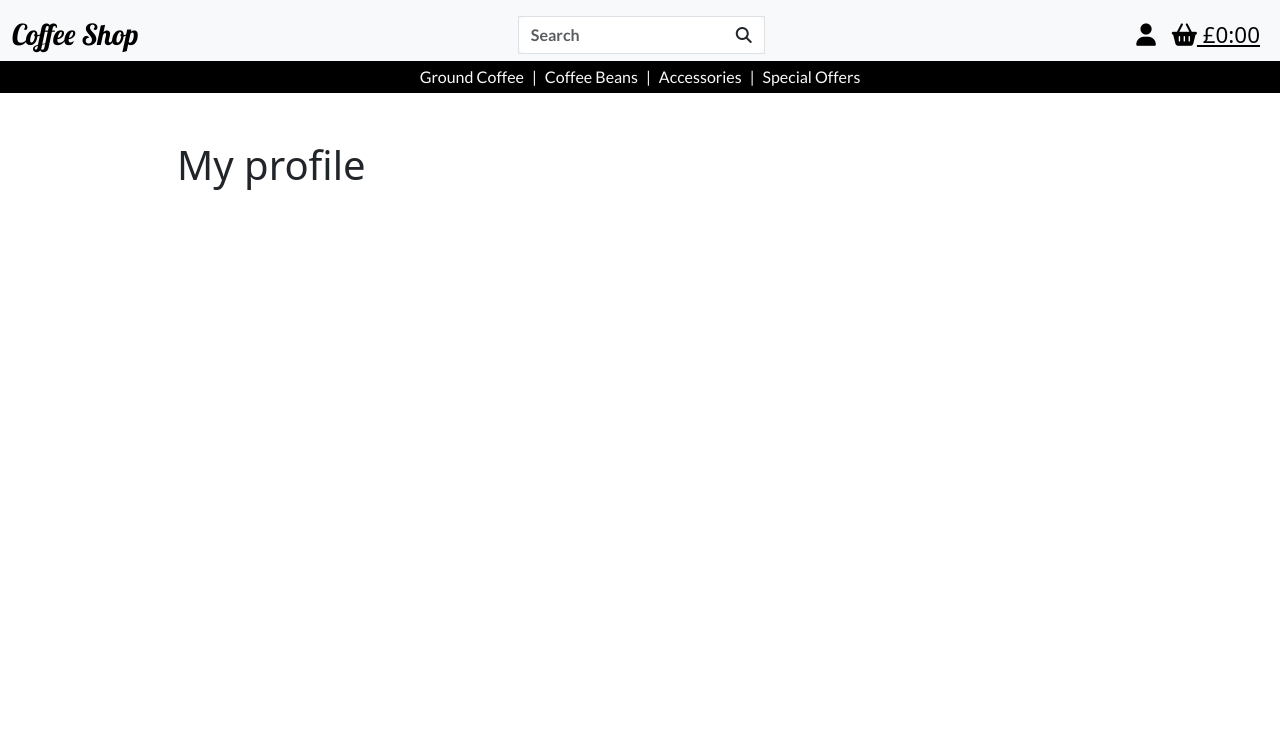
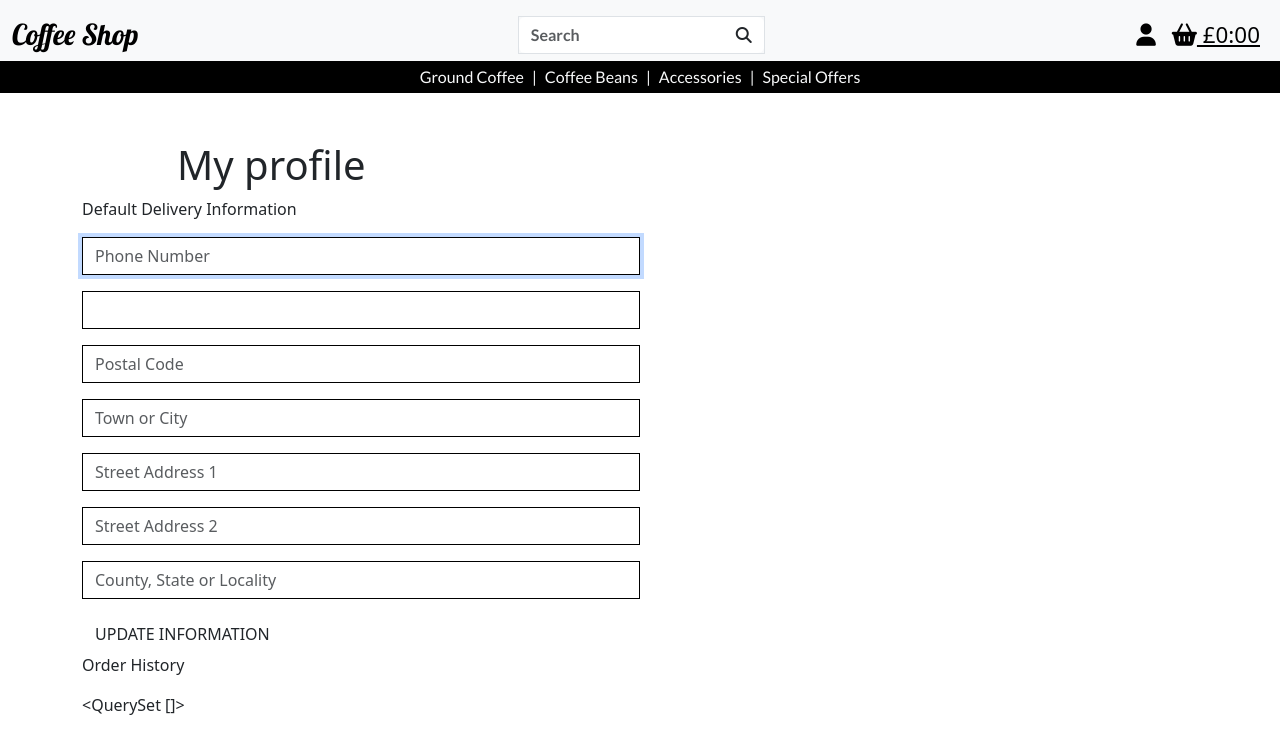
Before and after one commit to Ian-Blanshard/MP4-Coffee-Shop, a Django app: page /profiles/ in a window 1280 px wide. Shown: the top 754 px of the page. Run offline with Django 5.2, Linux system fonts and the light colour scheme; a user stored in the database is signed in; data comes from the database, SQL or seed files in the repository; both versions use the stored data as it was after the commit; parts of the project's set-up code (start-up, migrations or seed data) failed here and were passed over; some libraries are stand-ins or nearby versions.

Commit message:
feat: added profile.html in profiles app, added functionality in checkout_success to save delivery info to profile

```diff
--- a/coffeeshop/checkout/admin.py
+++ b/coffeeshop/checkout/admin.py
@@ -15,7 +15,7 @@ class OrderAdmin(admin.ModelAdmin):
                        'grand_total','original_bag',
                        'stripe_pid')
 
-    fields = ('order_number', 'date', 'full_name',
+    fields = ('order_number', 'user_profile', 'date', 'full_name',
               'email', 'phone_number', 'country',
               'postcode', 'town_or_city', 'street_address1',
               'street_address2', 'county', 'delivery_cost',
--- a/coffeeshop/checkout/templates/checkout/checkout_success.html
+++ b/coffeeshop/checkout/templates/checkout/checkout_success.html
@@ -15,6 +15,11 @@
 </div>
 <div class="row">
   <div class="col-6 offset-6 mt-5 text-center">
+    {% if from_profile %}
+    <a href="{% url 'profile' %}" class="products-button">
+      <span class="">Return to profile</span>
+    </a>
+    {% endif %}
     <a href="{% url 'products' %}" class="products-button">
       <span class="">Return to shop</span>
     </a>
--- /dev/null
+++ b/coffeeshop/profiles/forms.py
@@ -0,0 +1,31 @@
+from django import forms
+from .models import UserProfile
+
+
+class UserProfileForm(forms.ModelForm):
+    class Meta:
+        model = UserProfile
+        exclude = ('user',)
+
+    def __init__(self, *args, **kwargs):
+
+        super().__init__(*args, **kwargs)
+        placeholders = {
+            'default_phone_number': 'Phone Number',
+            'default_postcode': 'Postal Code',
+            'default_town_or_city': 'Town or City',
+            'default_street_address1': 'Street Address 1',
+            'default_street_address2': 'Street Address 2',
+            'default_county': 'County, State or Locality',
+        }
+
+        self.fields['default_phone_number'].widget.attrs['autofocus'] = True
+        for field in self.fields:
+            if field != 'default_country':
+                if self.fields[field].required:
+                    placeholder = f'{placeholders[field]} *'
+                else:
+                    placeholder = placeholders[field]
+                self.fields[field].widget.attrs['placeholder'] = placeholder
+            self.fields[field].widget.attrs['class'] = 'border-black rounded-0 profile-form-input'
+            self.fields[field].label = False
--- a/coffeeshop/profiles/models.py
+++ b/coffeeshop/profiles/models.py
@@ -2,6 +2,7 @@ from django.db import models
 from django.contrib.auth.models import User
 from django.db.models.signals import post_save
 from django.dispatch import receiver
+
 
 class UserProfile(models.Model):
     user = models.OneToOneField(User, on_delete=models.CASCADE)
--- a/coffeeshop/profiles/templates/profiles/profile.html
+++ b/coffeeshop/profiles/templates/profiles/profile.html
@@ -8,5 +8,24 @@
       <h1 class="mt-5 products-header">My profile</h1>
     </div>
   </div>
+  <div class="col-12 col-lg-6">
+    <p class="">Default Delivery Information</p>
+    <form
+      class="mt-3"
+      action="{% url 'profile' %}"
+      method="POST"
+      id="profile-update-form"
+    >
+      {% csrf_token %} {{ form|crispy }}
+      <button class="btn btn-black rounded-0 text-uppercase float-right">
+        Update Information
+      </button>
+    </form>
+  </div>
+  <div class="col-12 col-lg-6">
+    <p class="">Order History</p>
+    {{ orders }}
+  </div>
 
-{% endblock %}
+  {% endblock %}
+</div>
--- a/coffeeshop/profiles/urls.py
+++ b/coffeeshop/profiles/urls.py
@@ -2,5 +2,6 @@ from django.urls import path
 from . import views
 
 urlpatterns = [
-    path('', views.profile, name='profile')
+    path('', views.profile, name='profile'),
+    path('order_history/<order_number>', views.order_history, name='order_history'),
 ]
--- a/coffeeshop/profiles/views.py
+++ b/coffeeshop/profiles/views.py
@@ -1,9 +1,42 @@
-from django.shortcuts import render
+from django.shortcuts import render, get_object_or_404
+from django.contrib import messages
+from .models import UserProfile
+from .forms import UserProfileForm
+from checkout.models import Order
+
 
 def profile(request):
 
+    profile = get_object_or_404(UserProfile, user=request.user)
 
+    if request.method == 'POST':
+        form = UserProfileForm(request.POST, instance=profile)
+        if form.is_valid():
+            form.save()
+            messages.success(request, 'Profile updated successfully')
+
+    form = UserProfileForm(instance=profile)
+    orders = profile.orders.all()
     template = 'profiles/profile.html'
-    context = {}
+    context = {
+        'form': form,
+        'orders': orders,
+    }
 
     return render(request, template, context)
+
+def order_history(request, order_number):
+    order = get_object_or_404(Order, order_number=order_number)
+
+    messages.info(request, (
+        f'This is a past confirmation for order number {order_number}. '
+        'A confirmation email was sent on the order date.'
+    ))
+
+    template = 'checkout/checkout_success.html'
+    context = {
+        'order': order,
+        'from_profile': True,
+    }
+
+    return render(request, template, context)
--- a/coffeeshop/templates/includes/full_screen_nav.html
+++ b/coffeeshop/templates/includes/full_screen_nav.html
@@ -37,7 +37,7 @@
       {% if request.user.is_authenticated %} {% if request.user.is_superuser %}
       <a href="" class="dropdown-item">Product Management</a>
       {% endif %}
-      <a href="" class="dropdown-item">My Profile</a>
+      <a href="{% url 'profile' %}" class="dropdown-item">My Profile</a>
       <a href="{% url 'account_logout' %}" class="dropdown-item">Logout</a>
       {% else %}
       <a href="{% url 'account_signup' %}" class="dropdown-item">Register</a>
--- a/coffeeshop/templates/includes/mobile_screen_nav.html
+++ b/coffeeshop/templates/includes/mobile_screen_nav.html
@@ -62,7 +62,7 @@
             {% if request.user.is_authenticated %} {% if request.user.is_superuser %}
             <a href="" class="dropdown-item text-white">Product Management</a>
             {% endif %}
-            <a href="" class="dropdown-item text-white">My Profile</a>
+            <a href="{% url 'profile' %}" class="dropdown-item text-white">My Profile</a>
             <a
               href="{% url 'account_logout' %}"
               class="dropdown-item text-white"
```
Also changed, not shown: coffeeshop/checkout/views.py (+47 -2 lines), coffeeshop/checkout/migrations/0004_order_user_profile.py (added), coffeeshop/db.sqlite3.
